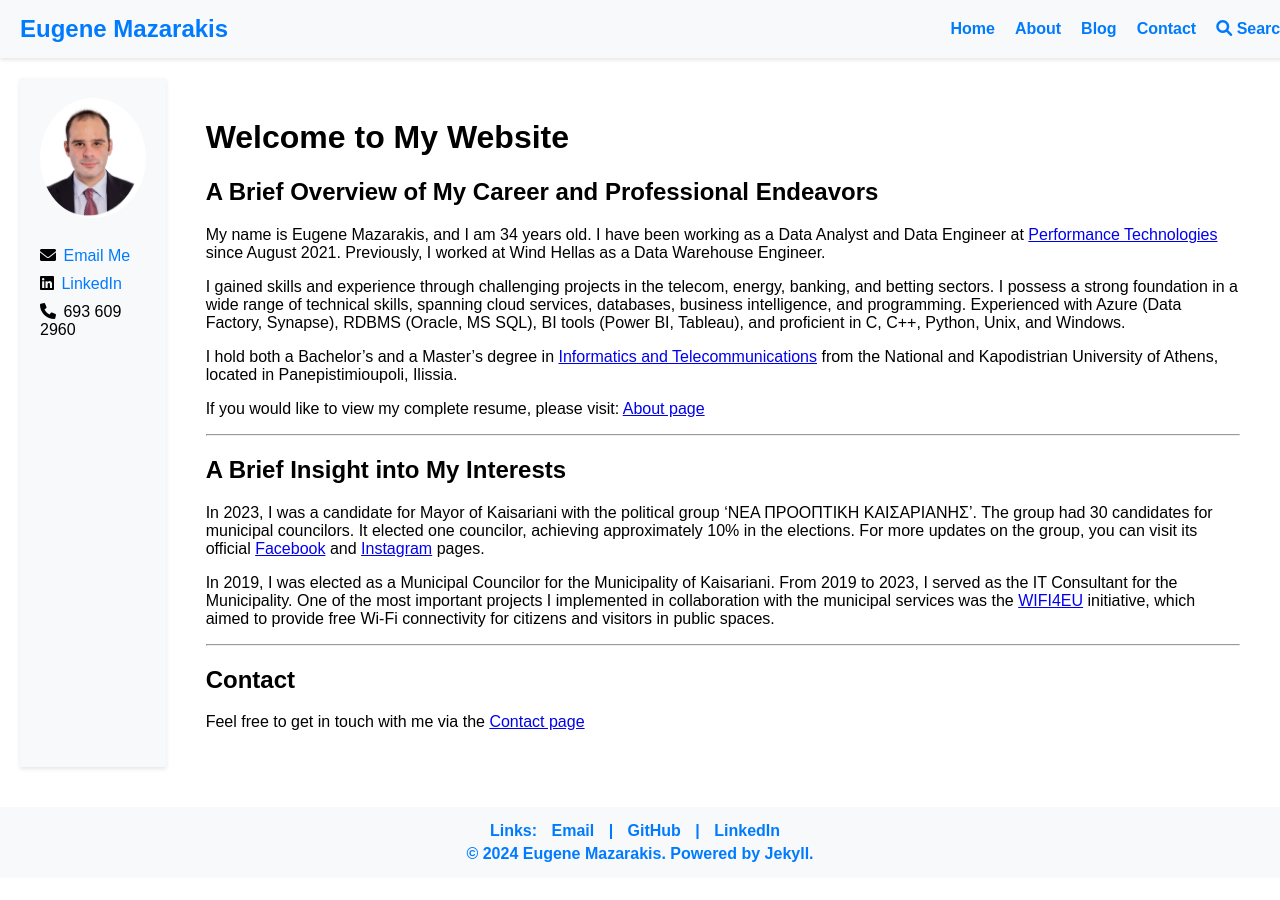
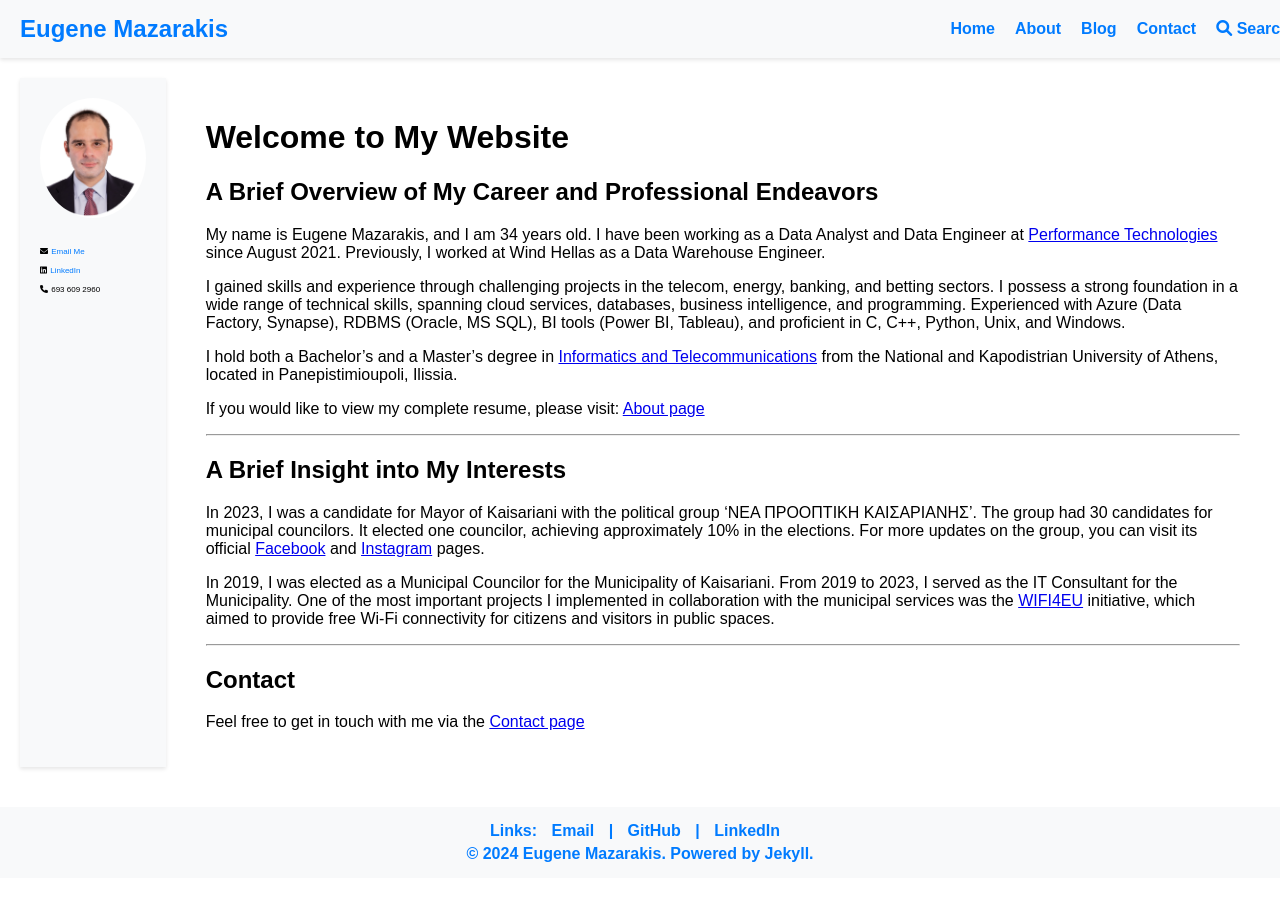
Before and after one commit to EMazarakis/EMazarakis.github.io, a Jekyll site: the page built from index.md, in a window 1280 px wide. Built offline with Jekyll 4.4.1, drawn with Linux system fonts in a browser that asks for light colours.

Commit message:
Update custom.css

```diff
--- a/assets/custom.css
+++ b/assets/custom.css
@@ -117,7 +117,7 @@ footer {
 /* Contact info styling */
 .contact-info p {
     margin: 10px 0;
-    font-size: 1em; /* Standard font size */
+    font-size: 0.5em; /* Standard font size */
 }
 
 .contact-info a {
@@ -130,7 +130,7 @@ footer {
 }
 
 .contact-info i {
-    margin-right: 3px; /* Space between icon and text */
+    margin-right: 1px; /* Space between icon and text */
 }
 
 /* Main content styling */
```
